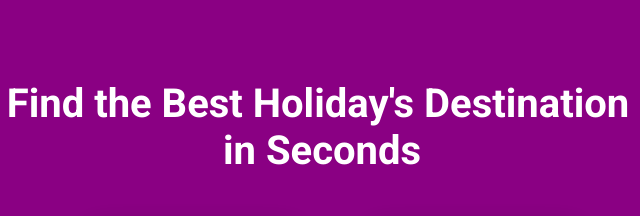
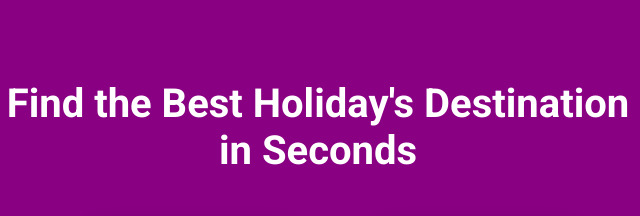
Before and after one commit to zh-betina/Landing-page-ZJ, a website: page index.html in a window 1280 px wide. Shown: the part 190-406 px from the top of the page, 322-962 px from the left. Drawn offline with nearby package versions, Linux system fonts and the light colour scheme; files that its build step writes are made by us from their sources.

Commit message:
Replace p with span in h1

```diff
--- a/index.html
+++ b/index.html
@@ -26,7 +26,7 @@
     </nav>
     <header class="header">
       <div class="header__box">
-        <h1 class="header__text">Find the Best Holiday's Destination <p>in Seconds</p></h1>
+        <h1 class="header__text">Find the Best Holiday's Destination <span>in Seconds</span></h1>
         <div class="header__buttons-box">
           <button class="header__btn btn btn--white">Get Started</button>
           <button class="header__btn btn btn--purple">Try for Free</button>
--- a/sass/general.scss
+++ b/sass/general.scss
@@ -23,8 +23,7 @@ body{
   margin: inherit;
   font-family: $font-family-main;
   color: $white-clr;
-  min-width: 100vw;
-  max-width: 100vw;
+  width: 100vw;
 }
 
 
--- a/sass/header.scss
+++ b/sass/header.scss
@@ -29,8 +29,8 @@ h1.header__text{
   text-align: center;
   padding-top: 1rem;
 
-  p{
-    padding-left: 0.8rem;
+  span{
+    display: block;
   }
 }
 
```
